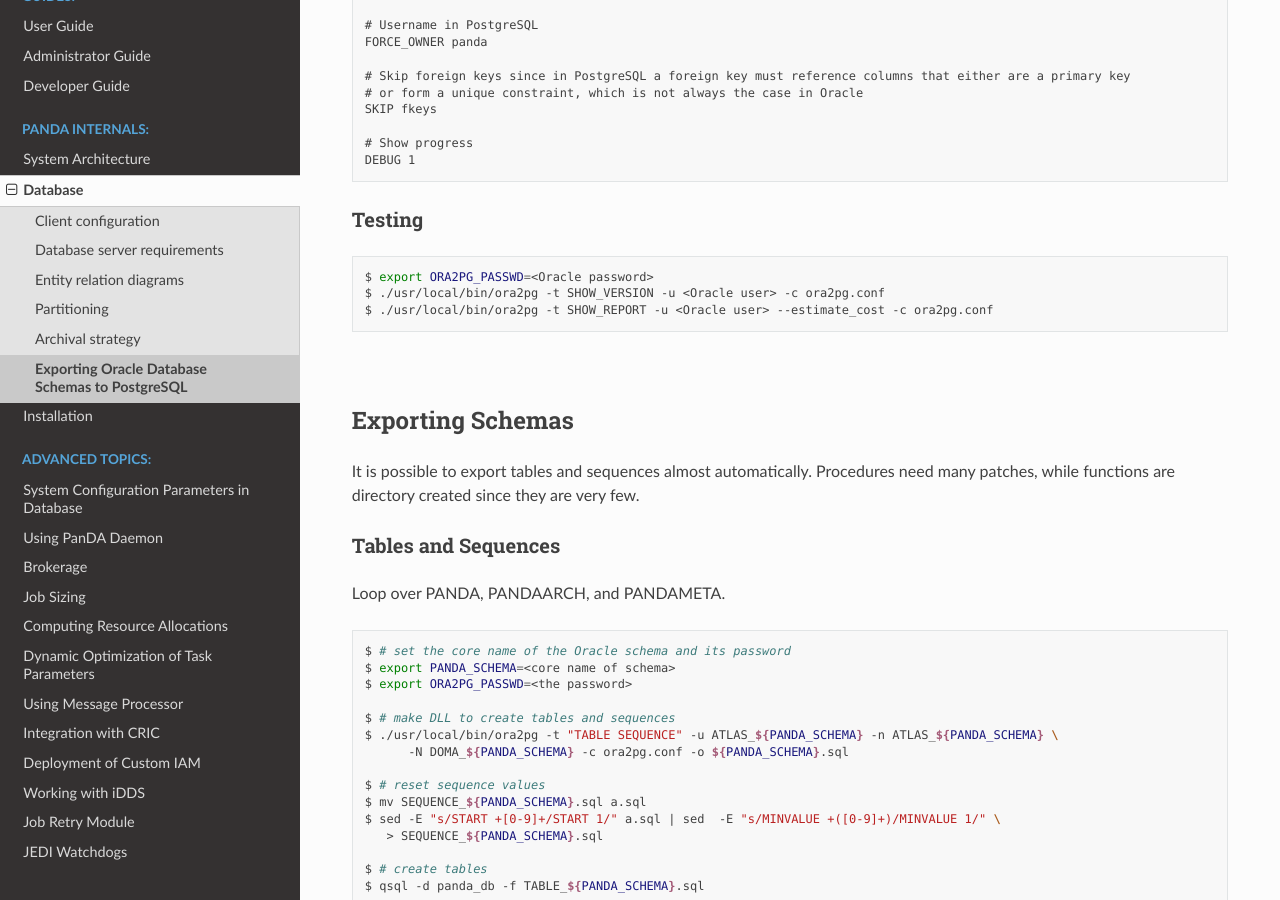
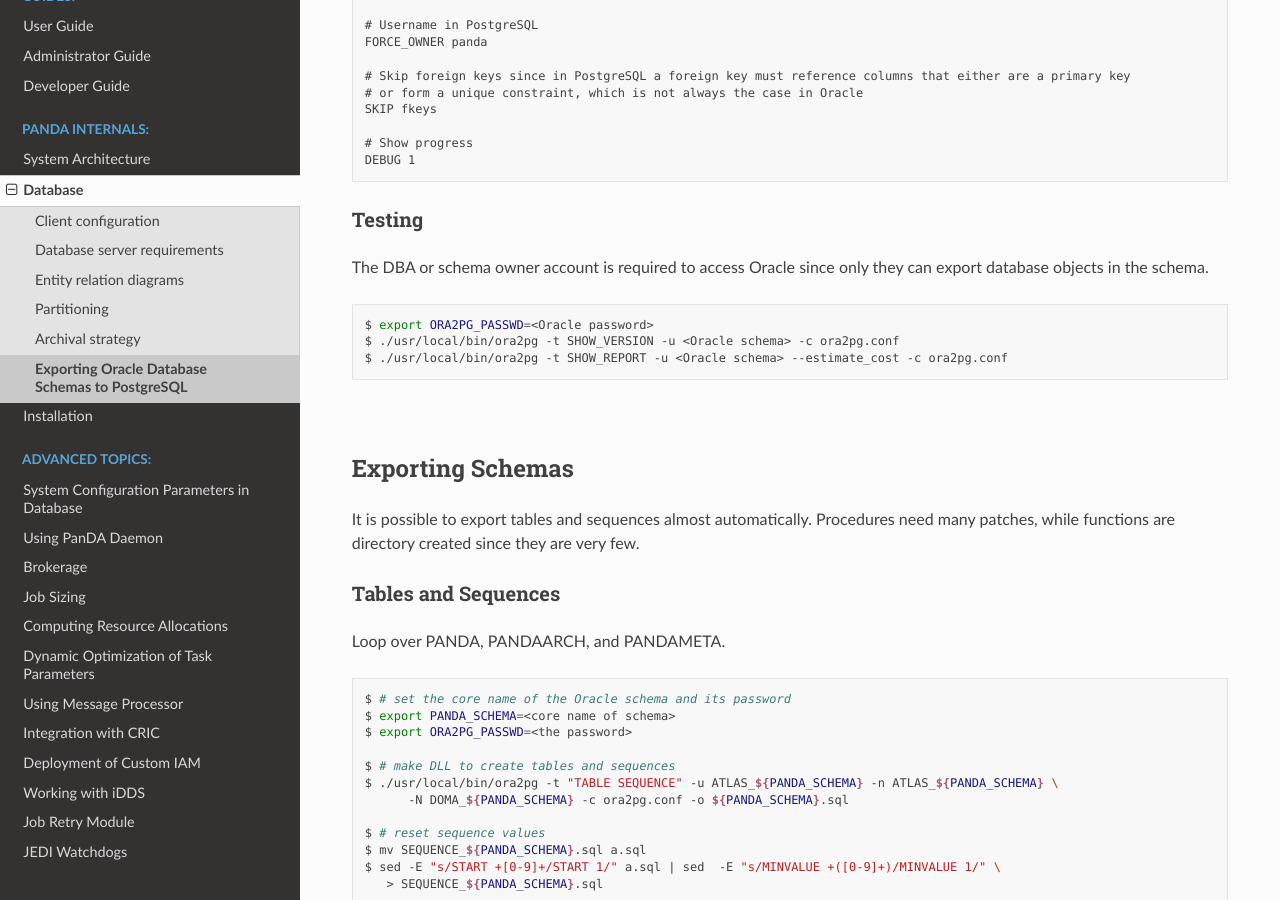
Before and after one commit to PanDAWMS/panda-docs, a Sphinx documentation site: the page built from docs/source/database/postgres.rst, in a window 1280 px wide and 900 px high, scrolled down 1741 px. Built offline with Sphinx 7.4.7 and the Read the Docs theme 2.0.0, drawn with Linux system fonts in a browser that asks for light colours.

Commit message:
postgres

```diff
--- a/docs/source/database/postgres.rst
+++ b/docs/source/database/postgres.rst
@@ -105,11 +105,13 @@
 Testing
 ^^^^^^^^^^^^^^^^
 
+The DBA or schema owner account is required to access Oracle since only they can export database objects in the schema.
+
 .. prompt:: bash
 
   export ORA2PG_PASSWD=<Oracle password>
-  ./usr/local/bin/ora2pg -t SHOW_VERSION -u <Oracle user> -c ora2pg.conf
-  ./usr/local/bin/ora2pg -t SHOW_REPORT -u <Oracle user> --estimate_cost -c ora2pg.conf
+  ./usr/local/bin/ora2pg -t SHOW_VERSION -u <Oracle schema> -c ora2pg.conf
+  ./usr/local/bin/ora2pg -t SHOW_REPORT -u <Oracle schema> --estimate_cost -c ora2pg.conf
 
 |br|
 
```
